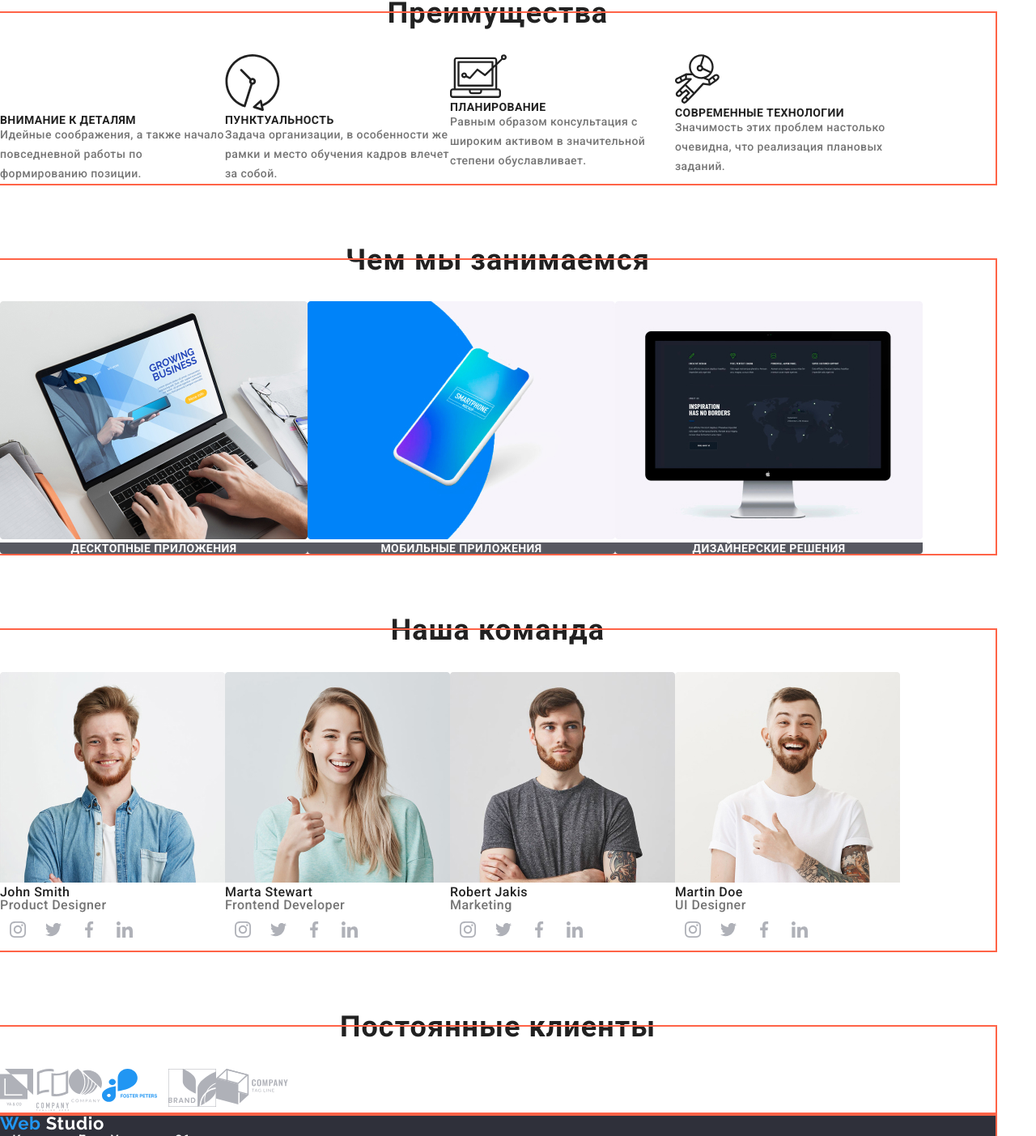
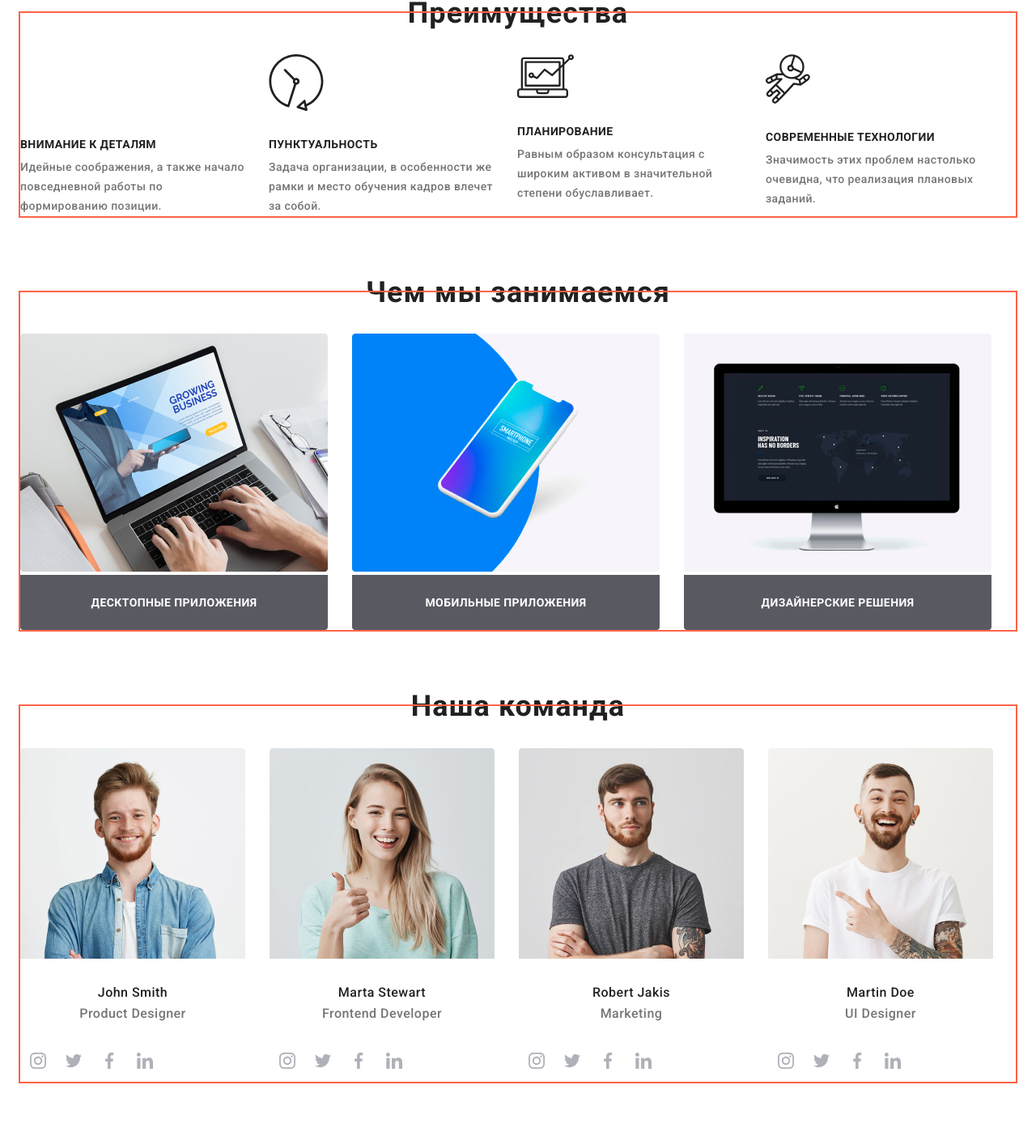
Before and after one commit to Vetokh-Marina/goit-markup-hw-03, a plain HTML site: page index.html in a window 1280 px wide. Shown: the part 298-1701 px from the top of the page at 81% size. Drawn offline with nearby package versions, Linux system fonts and the light colour scheme.

Commit message:
добавляет позиционирование элементов

```diff
--- a/css/main.css
+++ b/css/main.css
@@ -31,10 +31,12 @@ body {
   padding: 0;
 }
 .container {
-  margin-left: 0;
-  margin-right: 0;
+  margin-left: 15px;
+  margin-right: 15px;
   width: 1230px;
   outline: 2px solid tomato;
+  margin-left: auto;
+  margin-right: auto;
 }
 .img {
   display: block;
--- a/css/portfolio.css
+++ b/css/portfolio.css
@@ -38,7 +38,17 @@ p {
   list-style: none;
   display: flex;
   flex-wrap: wrap;
-  align-items: center;
+}
+.description .Item {
+  width: 380px;
+  margin-right: 30px;
+  margin-bottom: 30px;
+}
+.description .Item:nth-child(3n) {
+  margin-right: 0;
+}
+.description .Item:nth-last-child(-n + 3) {
+  margin-bottom: 0;
 }
 .link-text {
   font-size: 18px;
@@ -47,3 +57,9 @@ p {
   text-decoration: none;
   color: var(--primary-text-color);
 }
+.project .btn {
+  margin-left: auto;
+  margin-right: auto;
+  padding-top: 100px;
+  padding-bottom: 56px;
+}
--- a/css/styles.css
+++ b/css/styles.css
@@ -16,12 +16,6 @@ body {
   font-family: Roboto, sans-serif;
   background-color: var(--accent-color);
   color: var(--primary-text-color);
-}
-.container {
-  margin-left: 0;
-  margin-right: 0;
-  width: 1230px;
-  outline: 2px solid tomato;
 }
 
 /*Логотип*/
@@ -116,8 +110,8 @@ body {
   color: var(--title-text-color);
 }
 .advant-title {
-  margin-top: 0;
-  margin-bottom: 0px;
+  margin-top: 30px;
+  margin-bottom: 10px;
   font-weight: 700;
   font-size: 14px;
   line-height: 1;
@@ -133,10 +127,17 @@ body {
   line-height: 1.7;
   letter-spacing: 0.03em;
 }
+.advant-element:not(:last-child) {
+    margin-right: 30px;
+}
+.list .advant-element{
+    width: 277px;
+}
 /* Чем мы занимаемся */
 .doing-text {
-  margin-top: 0;
+  margin-top: 0px;
   margin-bottom: 0px;
+  padding: 27px;
   font-weight: 700;
   font-size: 14px;
   line-height: 1;
@@ -147,6 +148,9 @@ body {
   border-radius: 0px 0px 4px 4px;
   color: var(--primary-white-color);
 }
+.doing-list:not(:last-child){
+    margin-right: 30px;
+}
 /* Наша команда */
 .team-position {
   margin-top: 0;
@@ -154,7 +158,6 @@ body {
   font-weight: 400;
   font-size: 16px;
   line-height: 1;
-  /* text-align: center; */
   letter-spacing: 0.03em;
   columns: var(--primary-text-color);
 }
@@ -165,7 +168,21 @@ body {
   font-weight: 500;
   font-size: 16px;
   line-height: 1;
-  /* text-align: center; */
   letter-spacing: 0.03em;
   color: var(--title-text-color);
 }
+.team-element {
+  text-align: center;
+  background-color: var(--primary-white-color);
+}
+.team-element:not(:last-child) {
+  margin-right: 30px;
+}
+.team-title {
+  margin-top: 30px;
+  margin-bottom: 10px;
+}
+.team-position {
+  margin-bottom: 28px;
+}
+.
--- a/index.html
+++ b/index.html
@@ -56,8 +56,8 @@
       <section class="section advant">
         <div class="container">
           <h2>Преимущества</h2>
-          <ul class="list">
-            <li class="Item">
+          <ul class="advant-list list">
+            <li class="advant-element">
               <a href="">
                 <img src="./img/vector1.svg" alt="Спутниковая антена" />
               </a>
@@ -67,7 +67,7 @@
                 формированию позиции.
               </p>
             </li>
-            <li class="Item">
+            <li class="advant-element">
               <a href="">
                 <img src="./img/vector2.svg" alt="Часы" />
               </a>
@@ -77,7 +77,7 @@
                 кадров влечет за собой.
               </p>
             </li>
-            <li class="Item">
+            <li class="advant-element">
               <a href="">
                 <img src="./img/vector3.svg" alt="графика" />
               </a>
@@ -87,7 +87,7 @@
                 степени обуславливает.
               </p>
             </li>
-            <li class="Item">
+            <li class="advant-element">
               <a href="">
                 <img src="./img/vector4.svg" alt="космонавт" />
               </a>
@@ -100,11 +100,12 @@
           </ul>
         </div>
       </section>
+      <section class="section doing">
         <div class="container">
-        <section class="section doing">
           <h2>Чем мы занимаемся</h2>
           <ul class="list">
-            <li>
+            <li class="doing-list">
+              <div>
                 <a href="">
                   <img
                     src="./img/desktop_applications.jpg"
@@ -116,8 +117,9 @@
                 <p class="doing-text">
                   Десктопные приложения
                 </p>
+              </div>
             </li>
-            <li>
+            <li class="doing-list">
               <a href="">
                 <img
                   src="./img/mobile_applications.jpg"
@@ -130,7 +132,7 @@
                 Мобильные приложения
               </p>
             </li>
-            <li>
+            <li class="doing-list">
               <a href="">
                 <img
                   src="./img/designe_applications.jpg"
@@ -144,14 +146,14 @@
               </p>
             </li>
           </ul>
+        </div>
       </section>
-      </div>
       <!--Команда-->
-      <div class="container">
       <section class="section team">
+        <div class="container Team">
           <h2>Наша команда</h2>
-          <ul class="list">
-            <li>
+          <ul class="team-list list">
+            <li class="team-element">
               <img
                 src="./img/john_smith.jpg"
                 alt="На фото Джон Смит"
@@ -162,30 +164,30 @@
               <p class="team-position">
                 Product Designer
               </p>
-              <ul class="list">
-                <li>
+              <ul class="slinks list">
+                <li class="link-slink">
                   <a href="">
                     <img src="./img/instagram.svg" alt="Инстаграм" />
                   </a>
                 </li>
-                <li>
+                <li class="link-slink">
                   <a href="">
                     <img src="./img/twitter1.svg" alt="Твитер" />
                   </a>
                 </li>
-                <li>
+                <li class="link-slink">
                   <a href="">
                     <img src="./img/facebook.svg" alt="Фейсбук" />
                   </a>
                 </li>
-                <li>
+                <li class="link-slink">
                   <a href="">
                     <img src="./img/linkedIn.svg" alt="Линкедин" />
                   </a>
                 </li>
               </ul>
             </li>
-            <li>
+            <li class="team-element">
               <img
                 src="./img/marta_stewart.jpg"
                 alt="На фото Марта Стевант"
@@ -196,30 +198,30 @@
               <p class="team-position">
                 Frontend Developer
               </p>
-              <ul class="list">
-                <li>
+              <ul class="slinks list">
+                <li class="link-slink">
                   <a href="">
                     <img src="./img/instagram.svg" alt="Инстаграм" />
                   </a>
                 </li>
-                <li>
+                <li class="link-slink">
                   <a href="">
                     <img src="./img/twitter1.svg" alt="Твитер" />
                   </a>
                 </li>
-                <li>
+                <li class="link-slink">
                   <a href="">
                     <img src="./img/facebook.svg" alt="Фейсбук" />
                   </a>
                 </li>
-                <li>
+                <li class="link-slink">
                   <a href="">
                     <img src="./img/linkedIn.svg" alt="Линкедин" />
                   </a>
                 </li>
               </ul>
             </li>
-            <li>
+            <li class="team-element">
               <img
                 src="./img/robert_jakis.jpg"
                 alt="На фото Роберт Джакис"
@@ -230,30 +232,30 @@
               <p class="team-position">
                 Marketing
               </p>
-              <ul class="list">
-                <li>
+              <ul class="slinks list">
+                <li class="link-slink">
                   <a href="">
                     <img src="./img/instagram.svg" alt="Инстаграм" />
                   </a>
                 </li>
-                <li>
+                <li class="link-slink">
                   <a href="">
                     <img src="./img/twitter1.svg" alt="Твитер" />
                   </a>
                 </li>
-                <li>
+                <li class="link-slink">
                   <a href="">
                     <img src="./img/facebook.svg" alt="Фейсбук" />
                   </a>
                 </li>
-                <li>
+                <li class="link-slink">
                   <a href="">
                     <img src="./img/linkedIn.svg" alt="Линкедин" />
                   </a>
                 </li>
               </ul>
             </li>
-            <li>
+            <li class="team-element">
               <img
                 src="./img/martin_doe.jpg"
                 alt="На фото Мартин Дое"
@@ -264,23 +266,23 @@
               <p class="team-position">
                 UI Designer
               </p>
-              <ul class="list">
-                <li>
+              <ul class="slinks list">
+                <li class="link-slink">
                   <a href="">
                     <img src="./img/instagram.svg" alt="Инстаграм" />
                   </a>
                 </li>
-                <li>
+                <li class="link-slink">
                   <a href="">
                     <img src="./img/twitter1.svg" alt="Твитер" />
                   </a>
                 </li>
-                <li>
+                <li class="link-slink">
                   <a href="">
                     <img src="./img/facebook.svg" alt="Фейсбук" />
                   </a>
                 </li>
-                <li>
+                <li class="link-slink">
                   <a href="">
                     <img src="./img/linkedIn.svg" alt="Линкедин" />
                   </a>
@@ -288,8 +290,9 @@
               </ul>
             </li>
           </ul>
+        </div>
       </section>
-      </div>
+
       <!--Клиенты-->
       <div class="container">
         <section class="section klient">
```
Also changed, not shown: portfolio.html (+11 -11 lines). Lines whose indentation alone changed are shown as unchanged.
